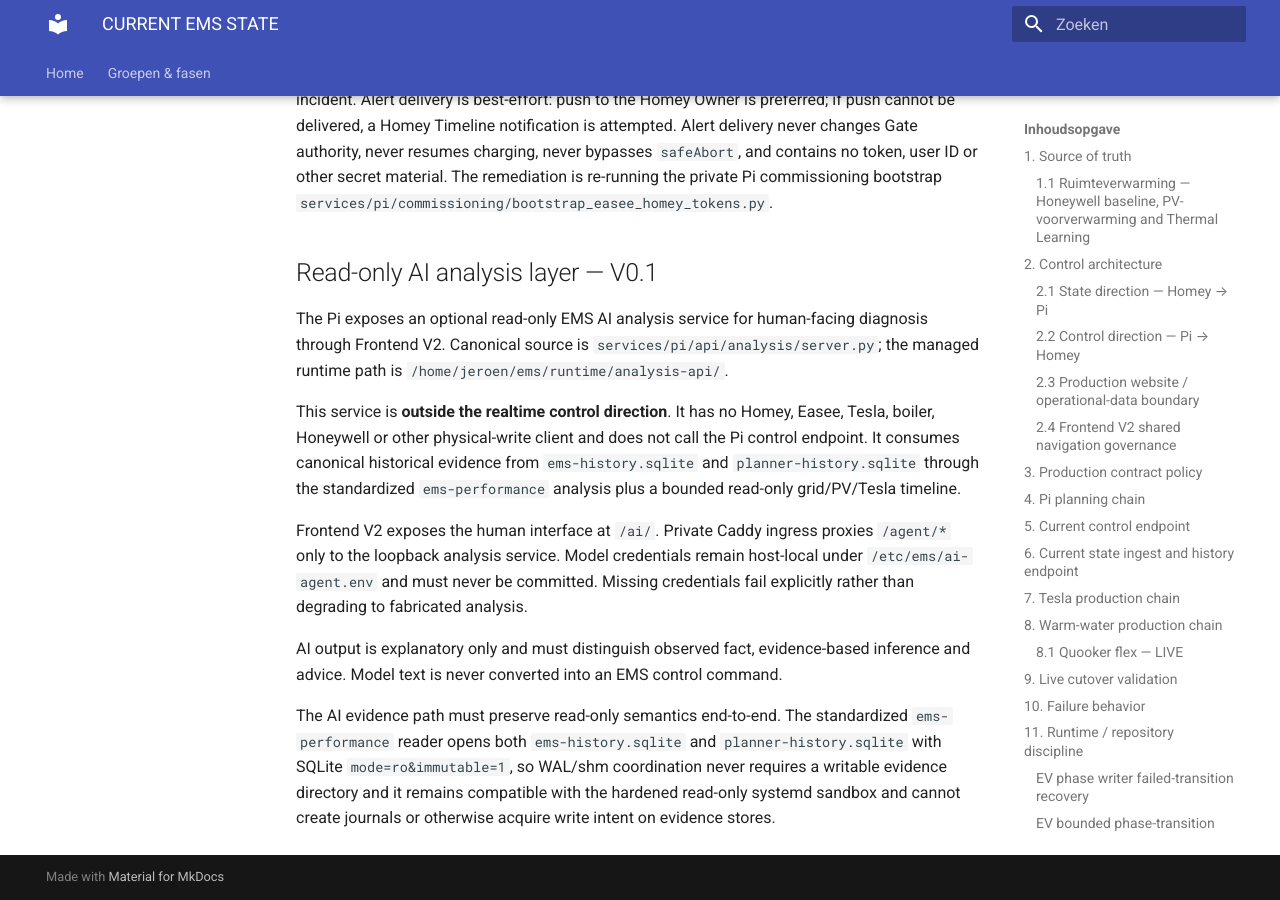
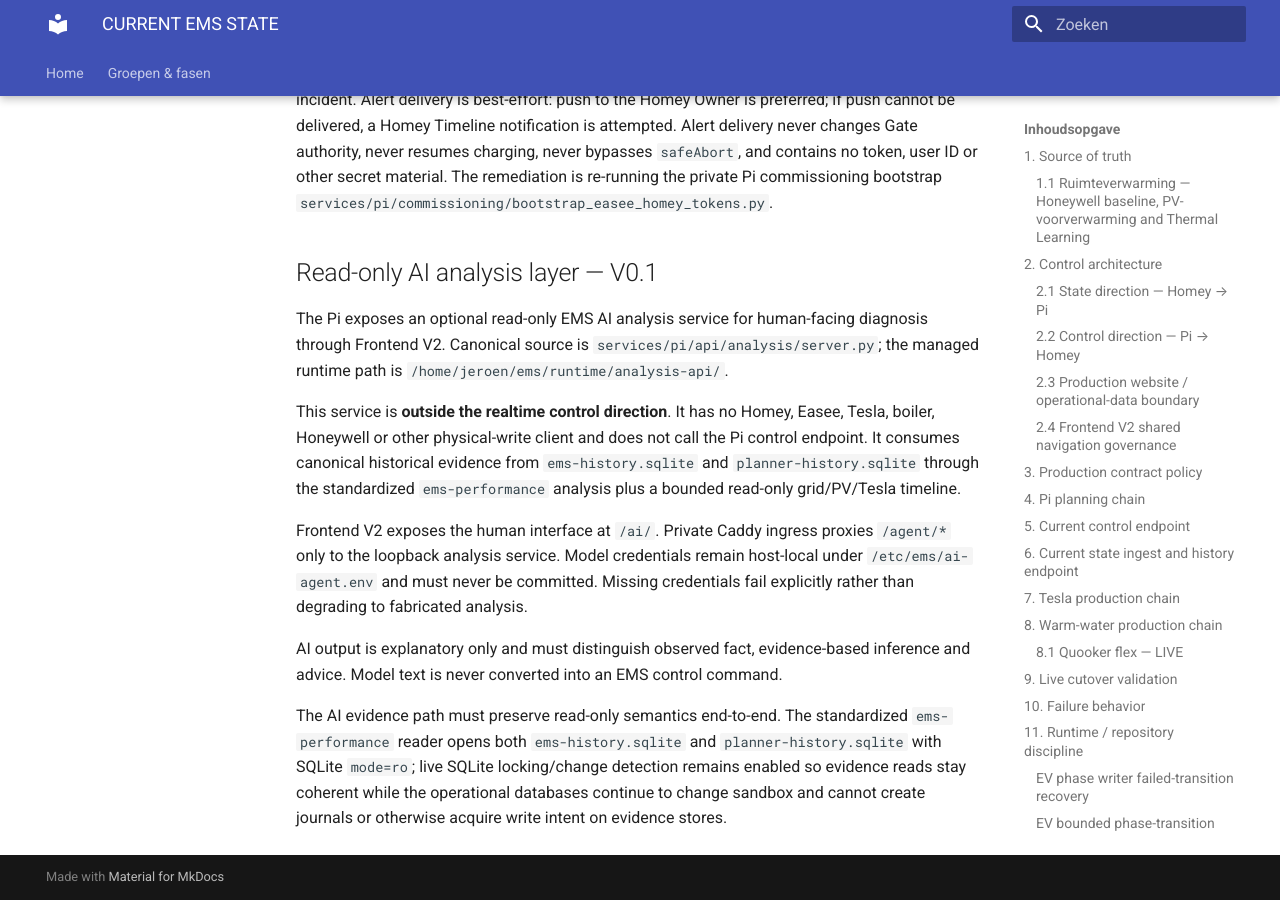
Before and after one commit to OnsKasteeltje/homey-energy-manual, an MkDocs documentation site: the page built from docs/architecture/CURRENT-EMS-STATE.md, in a window 1280 px wide and 900 px high, scrolled down 22463 px. Built offline with MkDocs 1.6.1 and Material for MkDocs 9.7.7, drawn with Linux system fonts in a browser that asks for light colours.

Commit message:
revert(ai): document live SQLite locking semantics

```diff
--- a/docs/architecture/CURRENT-EMS-STATE.md
+++ b/docs/architecture/CURRENT-EMS-STATE.md
@@ -414,5 +414,5 @@ inference and advice. Model text is never converted into an EMS control command.
 
 The AI evidence path must preserve read-only semantics end-to-end. The standardized
 `ems-performance` reader opens both `ems-history.sqlite` and `planner-history.sqlite`
-with SQLite `mode=ro&immutable=1`, so WAL/shm coordination never requires a writable evidence directory and it remains compatible with the hardened read-only systemd
+with SQLite `mode=ro`; live SQLite locking/change detection remains enabled so evidence reads stay coherent while the operational databases continue to change
 sandbox and cannot create journals or otherwise acquire write intent on evidence stores.
```
